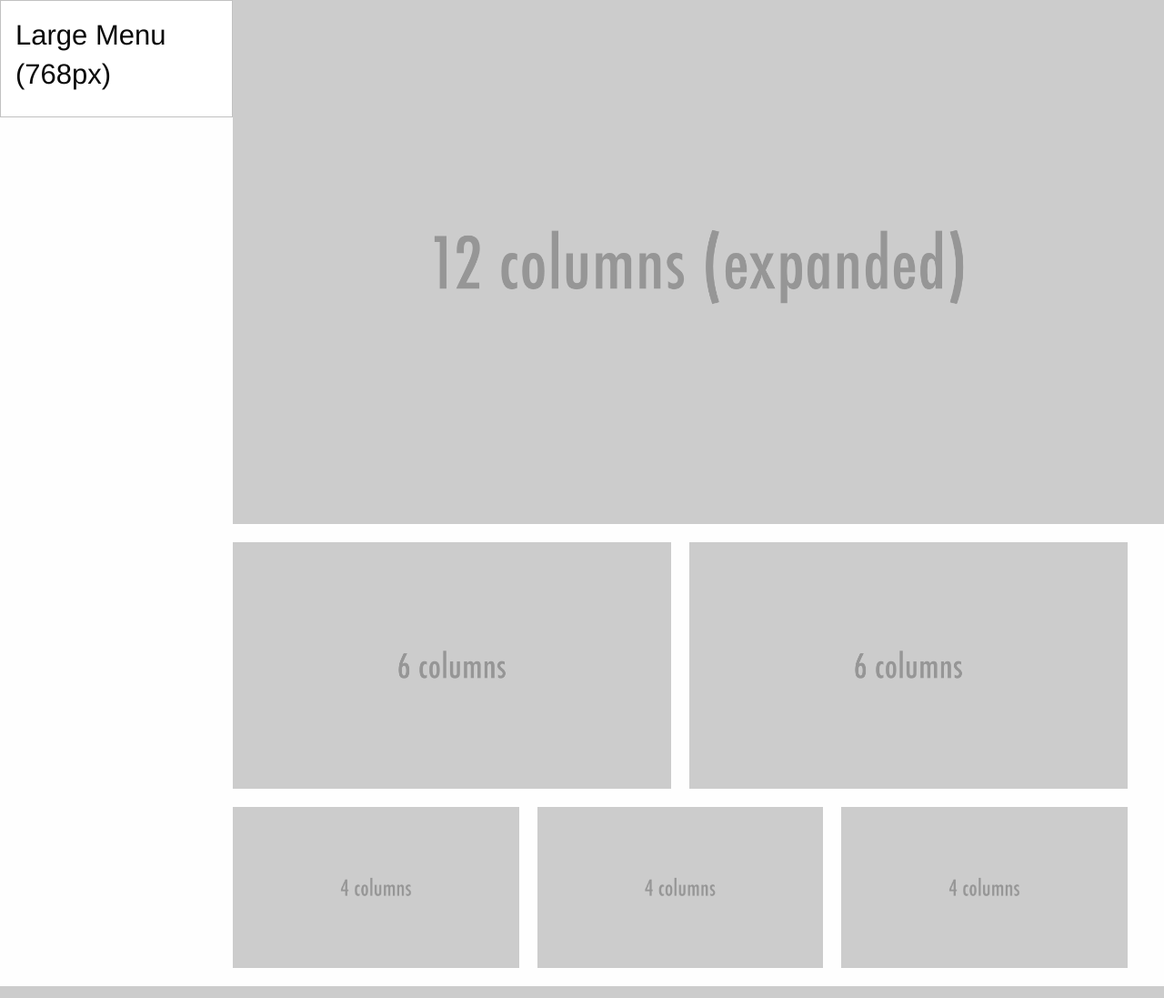
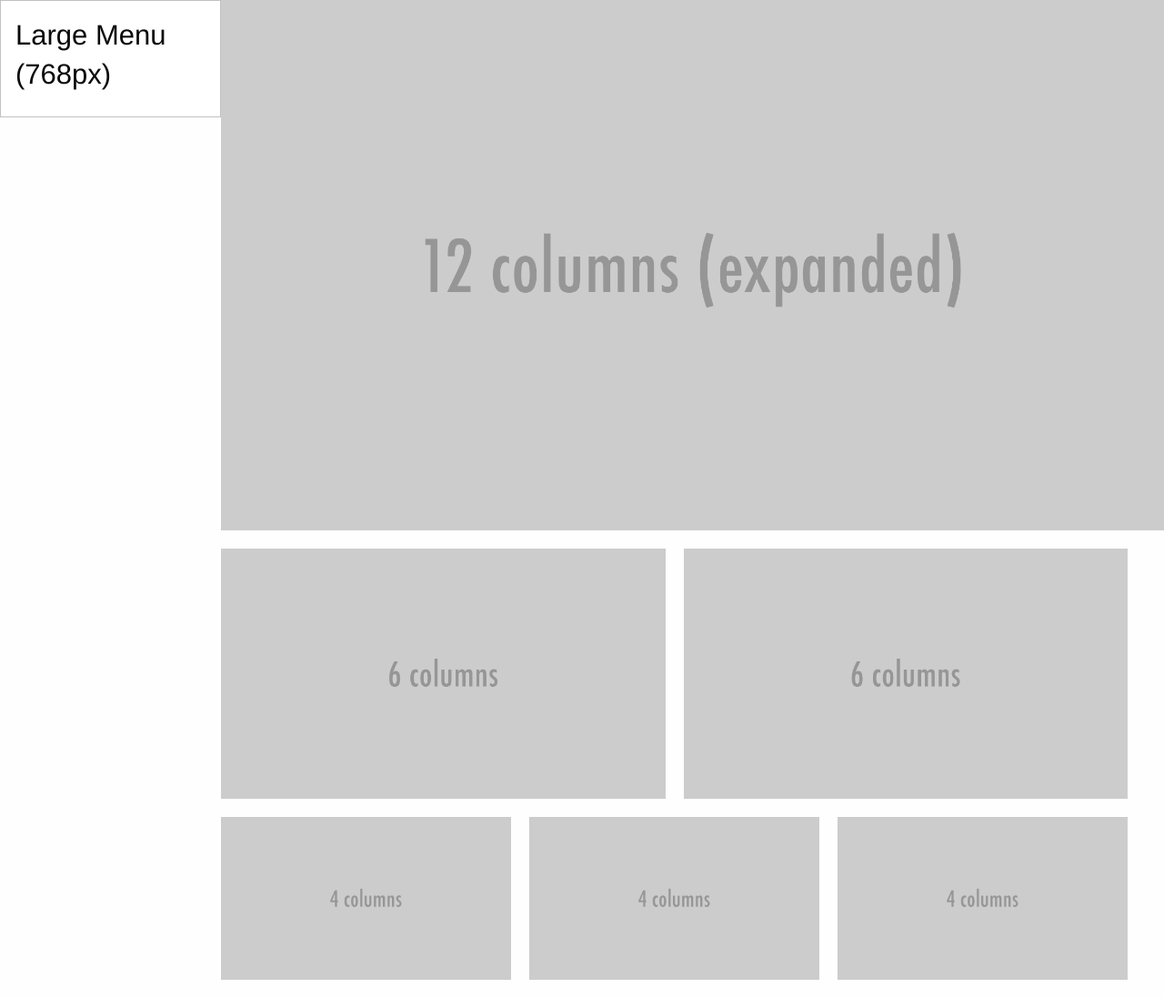
Before and after one commit to daverees4/rcm-website-version-7, a PHP site: page / in a window 1280 px wide. Shown: the whole page at 91% size. Run offline with PHP 8.4, Linux system fonts and the light colour scheme.

Commit message:
updates to css

```diff
--- a/css/custom.css
+++ b/css/custom.css
@@ -27,7 +27,6 @@ img {
 
 .master-container {
   max-width: 1920px;
-  margin: 0 auto;
 }
 
 /* Creating Two Different Vertical Navs for different screens */
@@ -61,11 +60,11 @@ img {
   }
 
   .master-menu {
-  width: 20%;
+  width: 19%;
 }
 
 .master-content {
-  width:80%;
+  width:81%;
 }
 
 }
```
